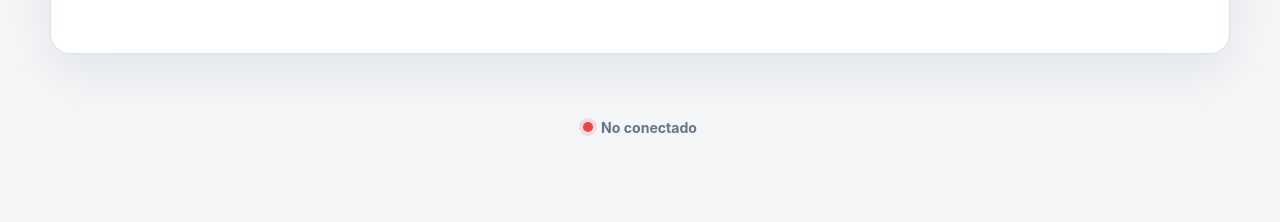
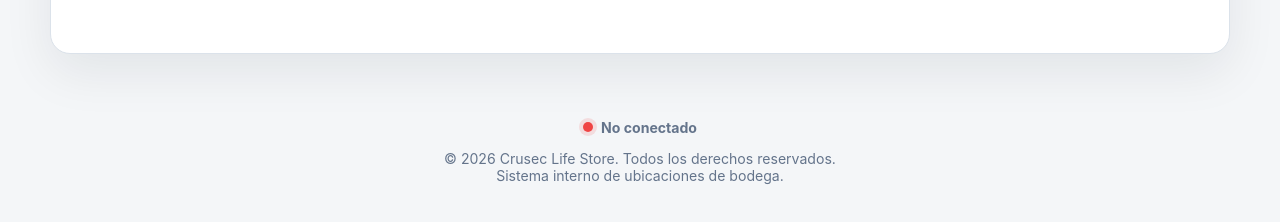
Before and after one commit to dripplash/Crusec-bodega, a website: page crusec-bodega-railway/public/index.html in a window 1280 px wide. Shown: the part 480-702 px from the top of the page. Drawn offline with Linux system fonts and the light colour scheme; no server answers.

Commit message:
Enhance footer with copyright and description
Added copyright notice and internal system description to footer.

```diff
--- a/crusec-bodega-railway/public/index.html
+++ b/crusec-bodega-railway/public/index.html
@@ -156,9 +156,14 @@
     </section>
   </main>
 
-  <footer>
-    <span id="connection-indicator" class="connection-indicator">Comprobando conexión…</span>
-  </footer>
+ <footer>
+  <span id="connection-indicator" class="connection-indicator">Comprobando conexión…</span>
+  <p class="copyright">
+    © 2026 Crusec Life Store. Todos los derechos reservados.
+    <br />
+    Sistema interno de ubicaciones de bodega.
+  </p>
+</footer>
 
   <script src="/app.js" defer></script>
 </body>
```
